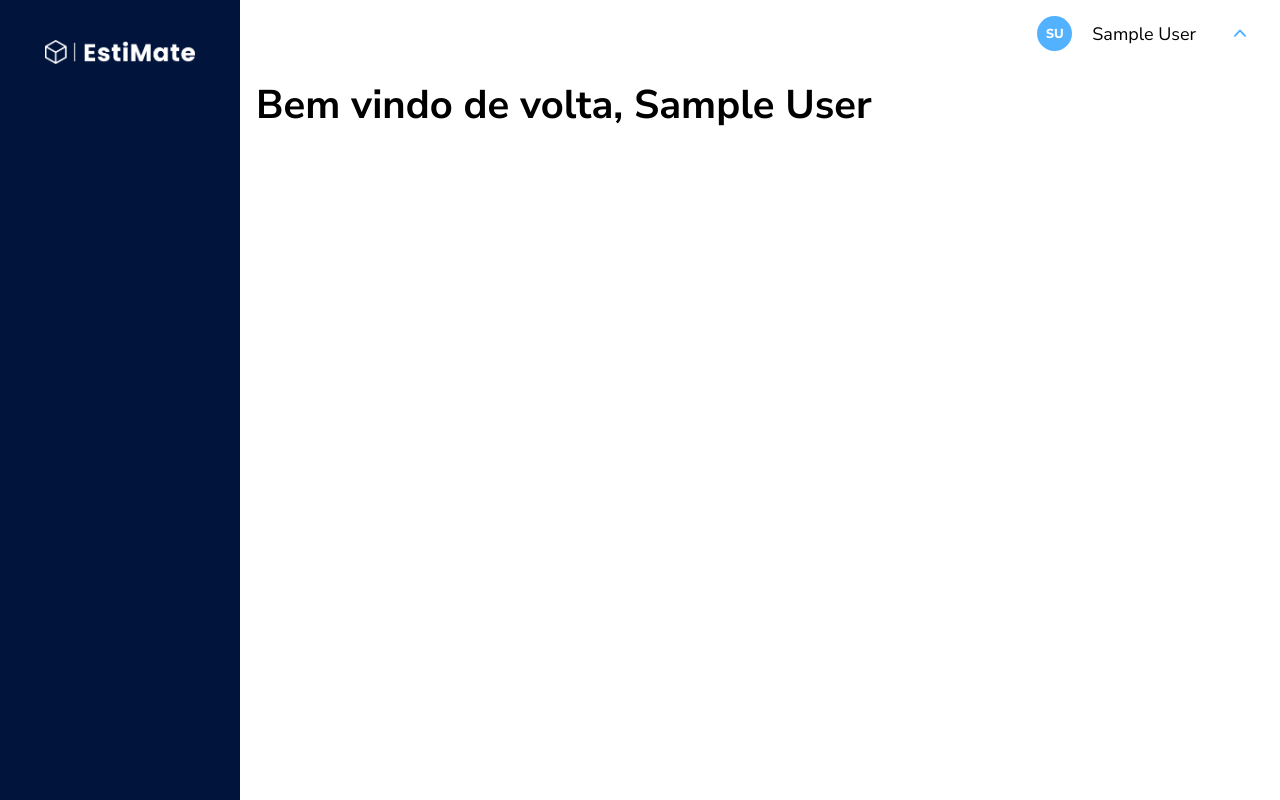
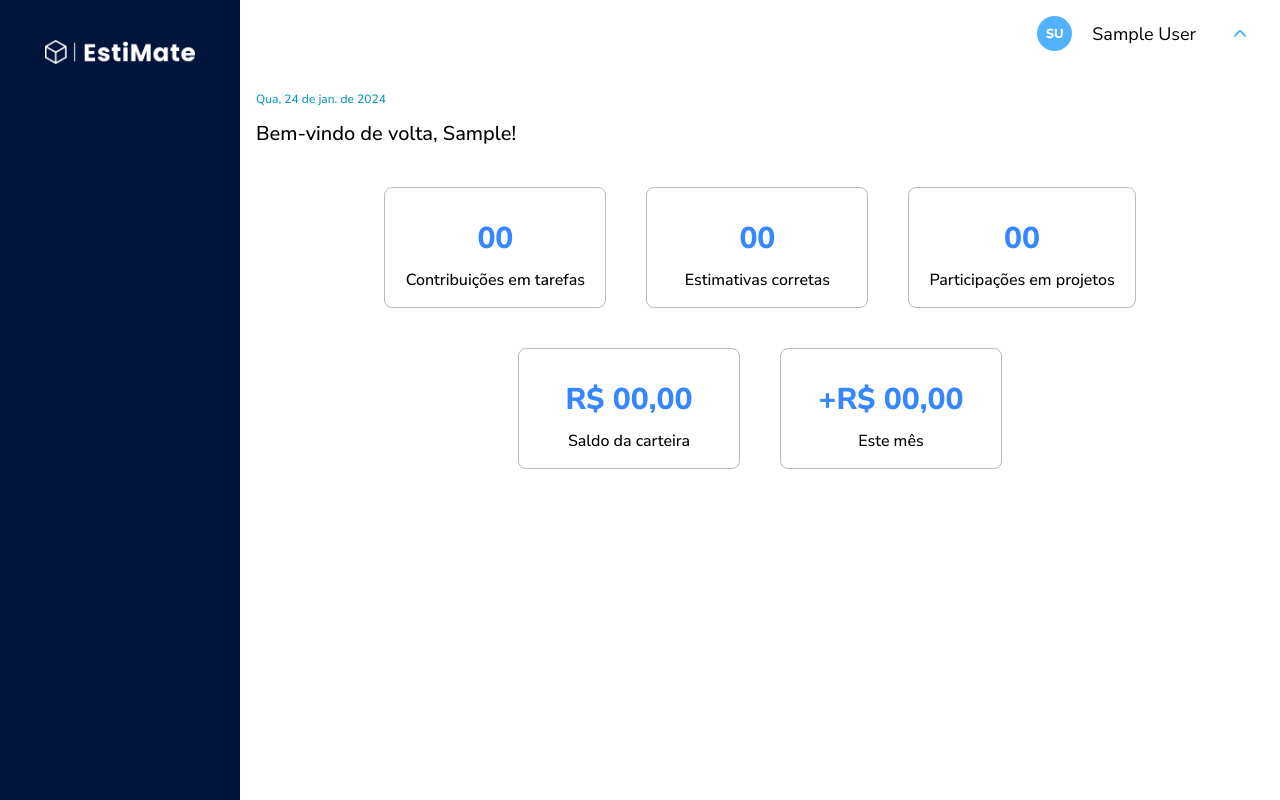
Before and after one commit to tms-5/estimate-projetao, a Next.js app: page /home in a window 1280 px wide. Built offline with nearby package versions, Linux system fonts and the light colour scheme; sample sign-in values are in the browser's storage.

Commit message:
feat(home): add dashboard stats cards

```diff
--- /dev/null
+++ b/src/lib/components/dashboardStats/dashboardStats.tsx
@@ -0,0 +1,20 @@
+"use client";
+
+type StatTypes = "regular" | "profit" | "balance";
+
+export default function DashboardStats(props: {value: string, text: string, type: StatTypes, color: string}) {
+  return (
+    <div className="b-8" style={{
+      border: `1px solid #BDBDBD`,
+      minWidth: "180px",
+      display: "flex",
+      flexDirection: "column",
+      justifyContent: "center",
+      alignItems: "center",
+      padding: "0 1rem",
+    }}>
+      <p className="f-1-5 fw-800" style={{color: props.color}}>{props.value}</p>
+      <p className="f-08 fw-500 c-black" style={{color: props.color, marginTop: -20}}>{props.text}</p>
+    </div>
+  );
+}
--- a/src/pages/home.tsx
+++ b/src/pages/home.tsx
@@ -4,11 +4,13 @@ import { useAuth } from "../context/AuthContext";
 import Sidebar from "@/lib/components/sidebar/Sidebar";
 import { useRouter } from "next/router";
 import { isAuthenticated } from "@/store/main";
+import DashboardStats from "@/lib/components/dashboardStats/dashboardStats";
 
 function DashboardPage() {
   const { user } = useAuth();
   const router = useRouter();
   const [isLoading, setIsLoading] = useState(true);
+  const [currentDate, setCurrentDate] = useState(new Date());
 
   useEffect(() => {
     if (!isAuthenticated()) {
@@ -34,7 +36,33 @@ function DashboardPage() {
         ? user &&
           typeof user !== "string" && (
             <Sidebar user={user!}>
-              <h1>Bem vindo de volta, {user.name}</h1>
+              <div className="mt-2r">
+                <p className="f-06 fw-500 c-teal-blue-100">
+                  {currentDate.toLocaleString("pt-BR", {
+                    weekday: "short",
+                    day: "numeric",
+                    month: "short",
+                    year: "numeric",
+                  }).replace(".", "").charAt(0).toUpperCase() +
+                    currentDate.toLocaleString("pt-BR", {
+                      weekday: "short",
+                      day: "numeric",
+                      month: "short",
+                      year: "numeric",
+                    }).replace(".", "").slice(1)
+                }
+                </p>
+                <h1 className="f-1-0 fw-500">
+                  Bem-vindo de volta, {user.name.split(" ")[0]}!
+                </h1>
+              </div>
+              <div className="mt-2r w-100 h-fit d-flex direction-row flex-wrap-wrap gap-2 justify-center">
+                <DashboardStats value="00" text="Contribuições em tarefas" type="regular" color="#3687ff" />
+                <DashboardStats value="00" text="Estimativas corretas" type="regular" color="#3687ff" />
+                <DashboardStats value="00" text="Participações em projetos" type="regular" color="#3687ff" />
+                <DashboardStats value="R$ 00,00" text="Saldo da carteira" type="balance" color="#3687ff" />
+                <DashboardStats value="+R$ 00,00" text="Este mês " type="profit" color="#3687ff" />
+              </div>
             </Sidebar>
           )
         : null}
--- a/src/ui/utils.scss
+++ b/src/ui/utils.scss
@@ -267,6 +267,10 @@ div {
   color: $teal-blue-50;
 }
 
+.c-teal-blue-100 {
+  color: $teal-blue-100;
+}
+
 .c-gray-25 {
   color: $gray-25;
 }
@@ -321,12 +325,32 @@ div {
   flex-direction: column;
 }
 
+.direction-row {
+  flex-direction: row;
+}
+
 .justify-flex-start {
   justify-content: flex-start;
 }
 
 .flex-direction-reverse {
   flex-direction: row-reverse;
+}
+
+.gap-1 {
+  gap: 1rem;
+}
+
+.gap-2{
+  gap: 2rem;
+}
+
+.column-gap-1 {
+  column-gap: 1rem;
+}
+
+.column-gap-2 {
+  column-gap: 2rem;
 }
 
 /*Text aling*/
@@ -540,6 +564,10 @@ div {
   border-radius: 10px;
 }
 
+.b-8 {
+  border-radius: 8px;
+}
+
 .b-13 {
   border-radius: 13px;
 }
@@ -642,6 +670,10 @@ a {
   flex-wrap: nowrap !important;
 }
 
+.flex-wrap-wrap {
+  flex-wrap: wrap !important;
+}
+
 .rotate-arrow {
   transform: rotate(180deg);
   transition: transform 0.5s;
```
Also changed, not shown: 1 other file (tests, documents, lock files or other folders).
